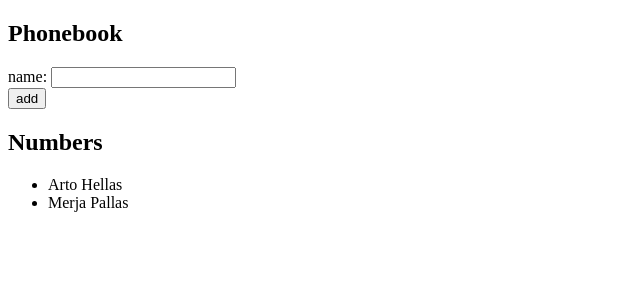
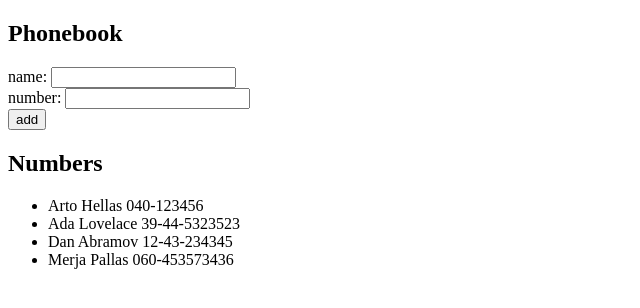
Before and after one commit to tomssulisko/helsinki-full-stack-kurssi, a React (Create React App) app in the folder osa2/puhelinluettelo/: page / in a window 1280 px wide. Shown: the top 308 px of the page, without its empty margins (0-640 px from the left). Built offline with nearby package versions, Linux system fonts and the light colour scheme.

Commit message:
exercise 2.8

```diff
--- a/osa2/puhelinluettelo/src/App.jsx
+++ b/osa2/puhelinluettelo/src/App.jsx
@@ -5,28 +5,41 @@ const App = () => {
   const [persons, setPersons] = useState([
     {
       name: 'Arto Hellas',
+      number: '040-123456',
       id:'1'
     },
     {
+      name: 'Ada Lovelace',
+      number: '39-44-5323523',
+      id:'2' },
+    {
+      name: 'Dan Abramov',
+      number: '12-43-234345',
+      id:'3'  },
+    {
       name: 'Merja Pallas',
-      id:'2'
+      number: '060-453573436',
+      id:'4'
     }
   ])
   const [newName, setNewName] = useState('')
+  const [newNumber, setNewNumber] = useState('')
 
 
   const addPerson = (event) => {
     event.preventDefault()
     const personObject = {
       name: newName,
+      number:newNumber,
       id: persons.length + 1,
     }
 
-    let isAlreadyAdded = persons.find((person) => person.name === newName)
+    let nameIsAlreadyAdded = persons.find((person) => person.name === newName)
 
-    if(!isAlreadyAdded) {
+    if(!nameIsAlreadyAdded) {
       setPersons(persons.concat(personObject))
     setNewName('')
+    setNewNumber('')
     } else {
       alert(newName+" is already added to phonebook")
     }
@@ -39,6 +52,11 @@ const App = () => {
     setNewName(event.target.value)
   }
 
+  const handleNumberChange = (event) => {
+    console.log(event.target.value)
+    setNewNumber(event.target.value)
+  }
+
 
   return (
     <div>
@@ -48,6 +66,12 @@ const App = () => {
           name: <input
             value={newName}
             onChange={handlePersonChange}
+         />
+        </div>
+        <div>
+          number: <input
+            value={newNumber}
+            onChange={handleNumberChange}
          />
         </div>
         <div>
--- a/osa2/puhelinluettelo/src/components/Person.jsx
+++ b/osa2/puhelinluettelo/src/components/Person.jsx
@@ -1,6 +1,6 @@
 const Person = ({ person }) => {
     return (
-      <li>{person.name}</li>
+      <li>{person.name} {person.number}</li>
     )
   }
 
```
